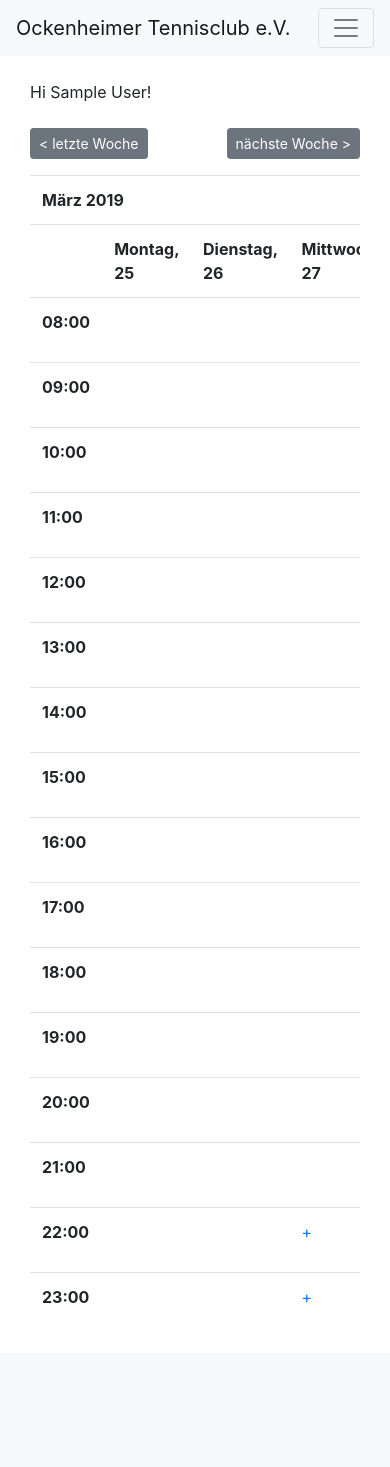
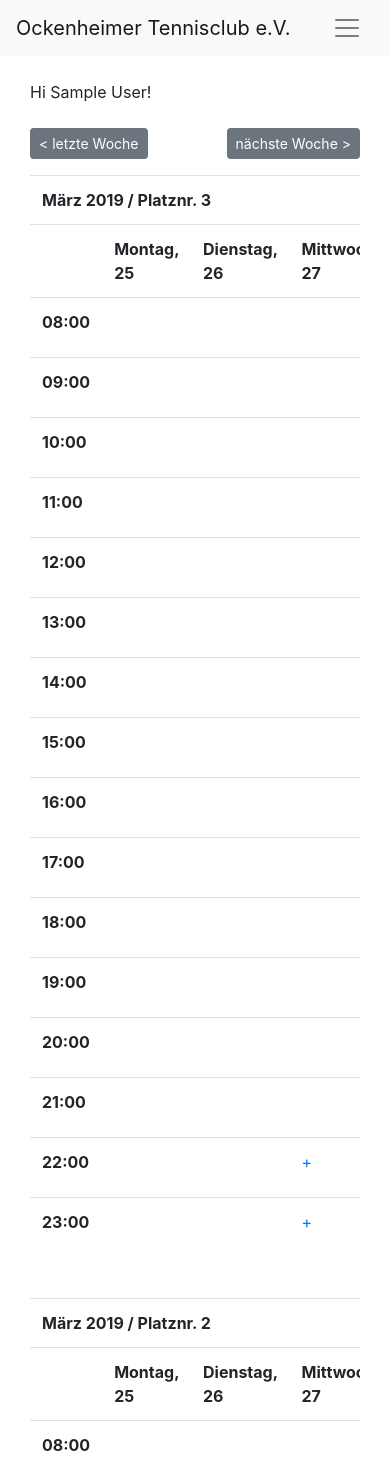
Before and after one commit to johannakch/otc-repo, a Django app: page /app/ in a window 390 px wide. Shown: the top 1467 px of the page. Before the commit the page ends 1303 px from the top, so only its background shows below. Run offline with Django 3.2, Linux system fonts and the light colour scheme; the visitor is signed in with stand-in values (Sample User, id 1); data that the repository does not hold is empty; some libraries are stand-ins or nearby versions.

Commit message:
some updates

```diff
--- a/otc/app/admin.py
+++ b/otc/app/admin.py
@@ -4,6 +4,6 @@ from django.contrib import admin
 from .models import Event
 
 class EventAdmin(admin.ModelAdmin):
-    list_display = ('day', 'start_time', 'title')
+    list_display = ('day', 'start_time', 'title', 'number')
 
 admin.site.register(Event, EventAdmin)
--- a/otc/app/models.py
+++ b/otc/app/models.py
@@ -51,8 +51,7 @@ class Event(models.Model):
 
     def get_absolute_url(self):
         url = reverse('show_event', args=[self.id])
-        print(self.players.all())
-        return u'<a href="%s">%s</a>' % (url, self.type + ': ' +', '.join([p.first_name+' '+p.last_name for p in self.players.all()]))
+        return u'<a href="%s">%s</a>' % (url, self.title + ': ' +', '.join([p.get_full_name() for p in self.players.all()]))
 
     def clean(self):
         events = Event.objects.filter(day=self.day)
--- a/otc/app/utils.py
+++ b/otc/app/utils.py
@@ -7,31 +7,49 @@ from app.models import Event
 
 
 class EventCalendar(HTMLCalendar):
-    def __init__(self, events=None):
+    def __init__(self, request, courtnumber):
         super(EventCalendar, self).__init__()
-        self.events = events
+        self.request = request
+        self.courtnumber = courtnumber
 
     def formatday(self, day, weekday, themonth, theyear, events, hour):
         """
         Return a day as a table cell.
         """
-        events_from_day = events.filter(day__day=day)
-        events_html = "<ul>"
+        events_from_day = events.filter(day__day=day, number=self.courtnumber)
+        events_html = ""
         for event in events_from_day:
             events_html += event.get_absolute_url() + "<br>"
-        events_html += "</ul>"
 
         if day == 0:
             return '<td class="noday">&nbsp;</td>'
         else:
             # check if date to show is in the past
             current_date = datetime.date(year=theyear, month=themonth, day=day)
-            if current_date < datetime.date.today() or (current_date == datetime.date.today() and hour <= datetime.datetime.now().time().hour):
+
+            if self.request.user.is_active and not self.request.user.is_staff and not self.request.user.is_superuser and self.courtnumber == 3:
+                if current_date < datetime.date.today() or (
+                        current_date == datetime.date.today() and hour <= datetime.datetime.now().time().hour):
+                    return '<td class="%s">%s</td>' % (self.cssclasses[weekday], events_html)
+                else:
+                    if events_html == '':
+                        url = reverse('add_event', args=(theyear, themonth, day, hour))
+                        return '<td class="%s"><a href="%s">+</a></td>' % (self.cssclasses[weekday], url)
+                    else:
+                        return '<td class="%s">%s</td>' % (self.cssclasses[weekday], events_html)
+            elif (self.request.user.is_superuser or self.request.user.is_staff) and (
+                        self.courtnumber == 3 or self.courtnumber == 2 or self.courtnumber == 1):
+                if current_date < datetime.date.today() or (
+                        current_date == datetime.date.today() and hour <= datetime.datetime.now().time().hour):
+                    return '<td class="%s">%s</td>' % (self.cssclasses[weekday], events_html)
+                else:
+                    if events_html == '':
+                        url = reverse('add_event', args=(theyear, themonth, day, hour))
+                        return '<td class="%s"><a href="%s">+</a></td>' % (self.cssclasses[weekday], url)
+                    else:
+                        return '<td class="%s">%s</td>' % (self.cssclasses[weekday], events_html)
+            else:
                 return '<td class="%s">%s</td>' % (self.cssclasses[weekday], events_html)
-            else:
-                url = reverse('add_event', args=(theyear, themonth, day, hour))
-                return '<td class="%s"><a href="%s">+</a>%s</td>' % (self.cssclasses[weekday], url, events_html)
-
 
     def formatweek(self, today, themonth, theyear):
         """
@@ -87,13 +105,10 @@ class EventCalendar(HTMLCalendar):
 
 
     def formatmonthname(self, theyear, themonth, withyear=True):
-        year_dic =  get_year_dic()
-        monthname = '<tr><th colspan="8" scope="col" class="month">%s %d</th><//tr>' % (year_dic[themonth], theyear)
+        year_dic = get_year_dic()
+        monthname = '<tr><th colspan="8" scope="col" class="month">%s %d / Platznr. %d</th></tr>' % (year_dic[themonth], theyear, self.courtnumber)
 
         return monthname
-
-
-
 
 
 def get_year_dic():
--- a/otc/app/views.py
+++ b/otc/app/views.py
@@ -1,30 +1,32 @@
 import datetime
-from django.contrib.auth.models import User
 from django.http import HttpResponseRedirect
 from django.shortcuts import render
-
 from django.urls import reverse
 from django.utils.safestring import mark_safe
-
-
-# Create your views here.
 from app.forms import EventForm
 from app.utils import EventCalendar, get_year_dic, hasReservationRight
 from app.models import Event, GameTypeChoice
 
+
 from django.contrib import messages
 
 def index(request):
-    #print("REQUEST:",request.GET)
     context = {}
     today = datetime.date.today()
-    cal = create_base_calendar(today)
-    context['calendar'] = mark_safe(cal)
+    platz_1 = create_base_calendar(request, today, 1)
+    platz_2 = create_base_calendar(request, today, 2)
+    platz_3 = create_base_calendar(request, today, 3)
+
+    context.update({
+        'platz_3': mark_safe(platz_3),
+        'platz_2': mark_safe(platz_2),
+        'platz_1': mark_safe(platz_1),
+    })
 
     return render(request, 'app/index.html', context)
 
-def create_base_calendar(today):
-    cal = EventCalendar().formatweek(today, today.month, today.year)
+def create_base_calendar(request, today, courtnumber):
+    cal = EventCalendar(request, courtnumber).formatweek(today, today.month, today.year)
     return cal
 
 def add_event(request, year, month, day, hour):
@@ -70,7 +72,7 @@ def add_event(request, year, month, day, hour):
            context['form'] = EventForm(initial={'start_time': time_value, 'duration': 1}, is_basic_user=iba, year=year, month=month, day=day, type='einzel')
        else:
            print("Error: No Reservationright")
-           messages.info(request, 'Du hast in dieser Woche kein Recht mehr weitere Reservierungen vorzunehme.')
+           messages.info(request, 'Du hast in dieser Woche kein Recht mehr weitere Reservierungen vorzunehmen!')
            return HttpResponseRedirect(reverse('index'))
    print(context['form'])
 
@@ -91,7 +93,7 @@ def show_event(request, id):
     if (event.creator == request.user or len(Event.objects.filter(players__id=request.user.id))>0):
         context['is_basic_user'] = iba
         #context['form'] = EventForm(is_basic_user=iba, instance=event)
-        context['form'] = EventForm(is_basic_user=iba, instance=event, year=event.year, month=event.month, day=event.day)
+        context['form'] = EventForm(is_basic_user=iba, instance=event, year=2019, month=3, day=3)
         return render(request, 'app/add_event.html', context)
     else:
         players_list = [player.get_full_name() for player in event.players.all() if event.players.all()]
@@ -99,4 +101,5 @@ def show_event(request, id):
 
         context['event'] = event
 
+
         return render(request, 'app/show_event.html', context)
--- a/otc/templates/app/index.html
+++ b/otc/templates/app/index.html
@@ -28,15 +28,15 @@
 
 {% block content %}
 {% if user.is_authenticated %}
+
 {% if messages %}
-<script>
-    {%
-        for message in messages %}
-    alert("{{ message }}");
-    {%
-        endfor %
-    }
-</script>
+{% for message in messages %}
+<br/>
+<div class="alert alert-primary" role="alert">
+    {{ message }}
+</div>
+{% endfor %}
+
 {% endif %}
 <br/>
 <div class="container">
@@ -62,11 +62,25 @@
             </form>
         </div>
     </div>
+
     <div class="row">
         <div class="col-sm">
-            {{ calendar }}
+            {{ platz_3 }}
         </div>
     </div>
+    <br/>
+    <div class="row">
+        <div class="col-sm">
+            {{ platz_2 }}
+        </div>
+    </div>
+    <br/>
+    <div class="row">
+        <div class="col-sm">
+            {{ platz_1 }}
+        </div>
+    </div>
+
 </div>
 {% else %}
 {% include "not_registered.html" %}
--- a/otc/templates/base.html
+++ b/otc/templates/base.html
@@ -5,10 +5,66 @@
     <meta charset="utf-8">
     <meta name="viewport" content="width=device-width, initial-scale=1, shrink-to-fit=no">
     <link rel="stylesheet" href="https://stackpath.bootstrapcdn.com/bootstrap/4.2.1/css/bootstrap.min.css">
-    <link rel="stylesheet" href="{% static 'css/base.css' %}">
-    <link type="text/css" media="screen" rel="stylesheet" href="{% static 'css/app/responsive-tables.css' %}"/>
-    <script type="text/javascript" src="{% static 'js/app/responsive-tables.js' %}"></script>
+
     <title>{% block title %}Tennisclub Ockenheim{% endblock %}</title>
+    <style>
+        .navbar-light .navbar-toggler {
+            border: none;
+        }
+
+        .table-scroll {
+            position: relative;
+            max-width: 100%;
+            margin: auto;
+            overflow: hidden;
+        }
+
+        .table-wrap {
+            width: 100%;
+            overflow: auto;
+        }
+
+        .table-scroll table {
+            width: 100%;
+            margin: auto;
+            border-collapse: separate;
+            border-spacing: 0;
+        }
+
+        .table-scroll th, .table-scroll td {
+            padding: 5px 10px;
+            background: #fff;
+            white-space: nowrap;
+            vertical-align: top;
+        }
+
+        .table thead th {
+            border-bottom: none;
+        }
+
+        .clone {
+            position: absolute;
+            top: 0;
+            left: 0;
+            pointer-events: none;
+        }
+
+        .clone th, .clone td {
+            visibility: hidden;
+        }
+
+
+        .clone tbody th {
+            visibility: visible;
+        }
+
+        .clone .fixed-side {
+            visibility: visible;
+        }
+
+
+    </style>
+
 </head>
 <body>
 <header>
@@ -30,6 +86,10 @@
 <script src="https://stackpath.bootstrapcdn.com/bootstrap/4.2.1/js/bootstrap.min.js"
         integrity="sha384-B0UglyR+jN6CkvvICOB2joaf5I4l3gm9GU6Hc1og6Ls7i6U/mkkaduKaBhlAXv9k"
         crossorigin="anonymous"></script>
-<!--<script type="text/javascript" src="{% static 'js/login/request_new_password.js' %}"></script>-->
+<script>
+    jQuery(document).ready(function () {
+        jQuery(".main-table").clone(true).appendTo('#table-scroll').addClass('clone');
+    });
+</script>
 </body>
 </html>
```
Also changed, not shown: otc/static/js/login/request_new_password.js (deleted, +0 -7 lines).
